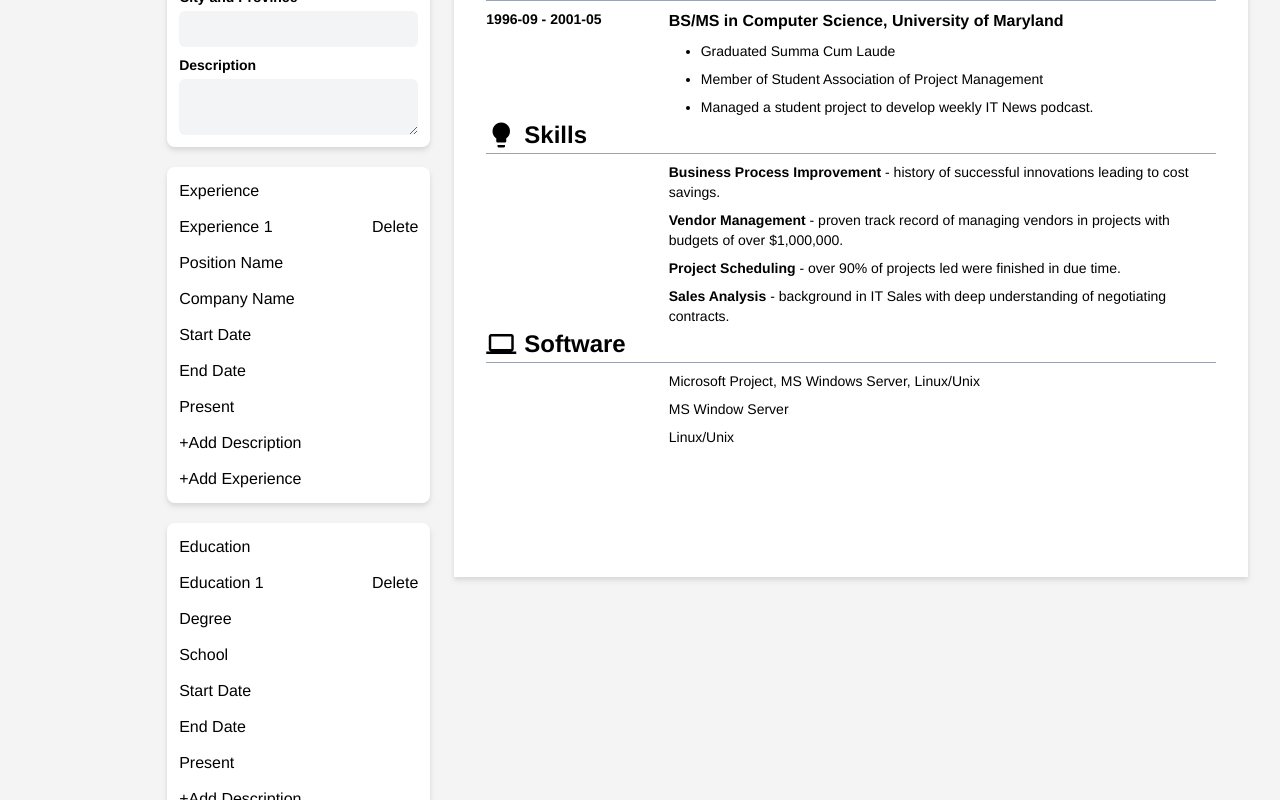
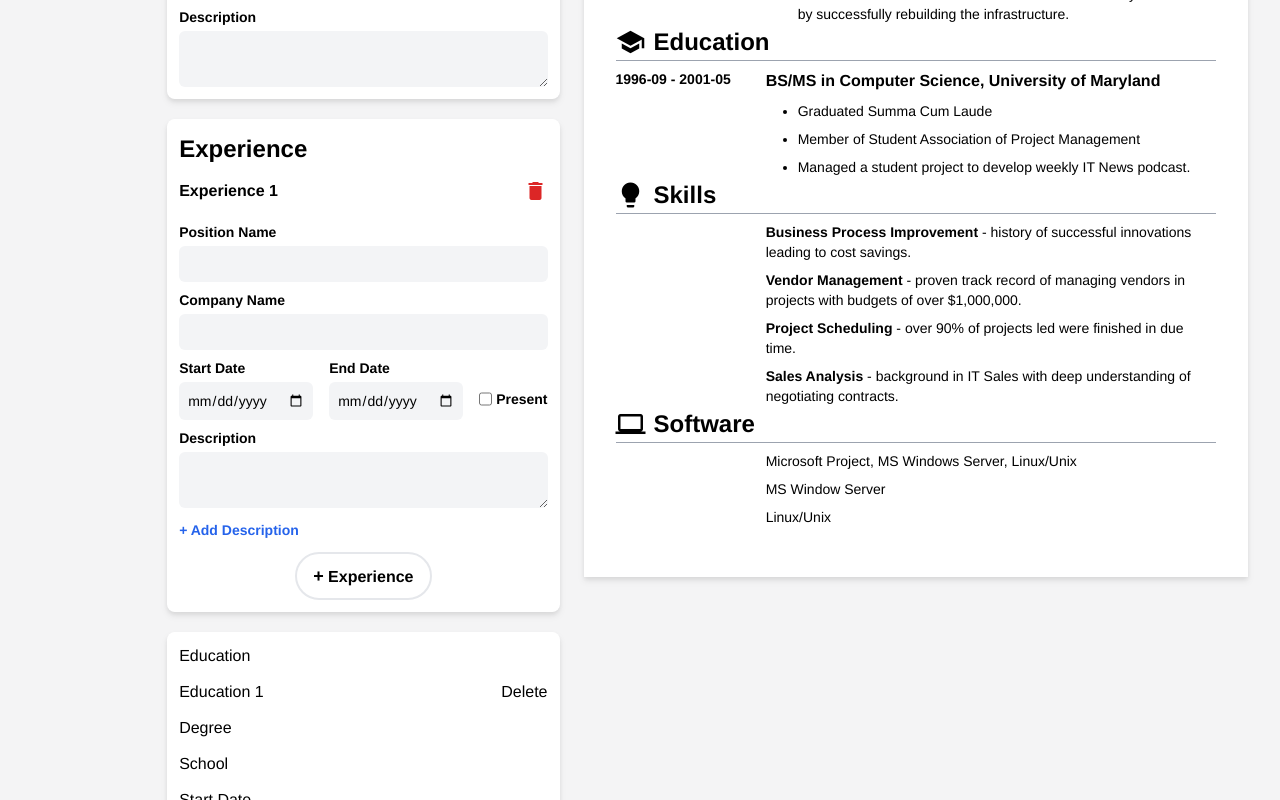
Before and after one commit to AkzechKyla/CVApplicationMaker, a React (Vite) app: page / in a window 1280 px wide. Shown: the part 577-1377 px from the top of the page. Built offline with nearby package versions, Linux system fonts and the light colour scheme.

Commit message:
ExperienceForm: Add styles

```diff
--- a/src/components/CVForm/ExperienceForm.tsx
+++ b/src/components/CVForm/ExperienceForm.tsx
@@ -1,20 +1,63 @@
+import { useState } from 'react';
+
 function ExperienceForm() {
+    const [toggleForm, setToggleForm] = useState(false);
+
     return(
         <div className="bg-white max-w-full flex-1 p-3 drop-shadow-md rounded-lg space-y-3">
-            <p>Experience</p>
+            <h1 className="font-bold">Experience</h1>
 
             <div className="flex justify-between">
-                <p>Experience 1</p>
-                <p>Delete</p>
+                <p className="text-base font-bold">Experience 1</p>
+                <button>
+                    <span className="material-icons text-red-600">delete</span>
+                </button>
             </div>
 
-            <p>Position Name</p>
-            <p>Company Name</p>
-            <p>Start Date</p>
-            <p>End Date</p>
-            <p>Present</p>
-            <p>+Add Description</p>
-            <p>+Add Experience</p>
+            <form className="space-y-2">
+                <div>
+                    <label className="block text-sm font-bold">Position Name</label>
+                    <input type="text" className="input-box" />
+                </div>
+                <div>
+                    <label className="block text-sm font-bold">Company Name</label>
+                    <input type="text" className="input-box" />
+                </div>
+                <div className="flex gap-4 items-center">
+                    <div>
+                        <label className="block text-sm font-bold">Start Date</label>
+                        <input type="date" className="input-box" />
+                    </div>
+                    <div>
+                        <label className="block text-sm font-bold">End Date</label>
+
+                        <div className="flex items-center gap-4">
+                            <input type="date" className="input-box" />
+
+                            <div className="flex gap-1">
+                                <input type="checkbox" id="present" />
+                                <label htmlFor="present" className="text-sm font-bold">Present</label>
+                            </div>
+                        </div>
+                    </div>
+                </div>
+
+                <div>
+                    <label className="block text-sm font-bold">Description</label>
+                    <textarea className="input-box"></textarea>
+                </div>
+            </form>
+
+            <p className="block text-sm font-bold text-blue-600 hover:underline cursor-pointer">
+                <span>+ </span>
+                Add Description
+            </p>
+
+            <div className="flex justify-center">
+                <button className="add-button">
+                    <span className="text-lg">+</span> Experience
+                </button>
+            </div>
 
         </div>
     );
```
